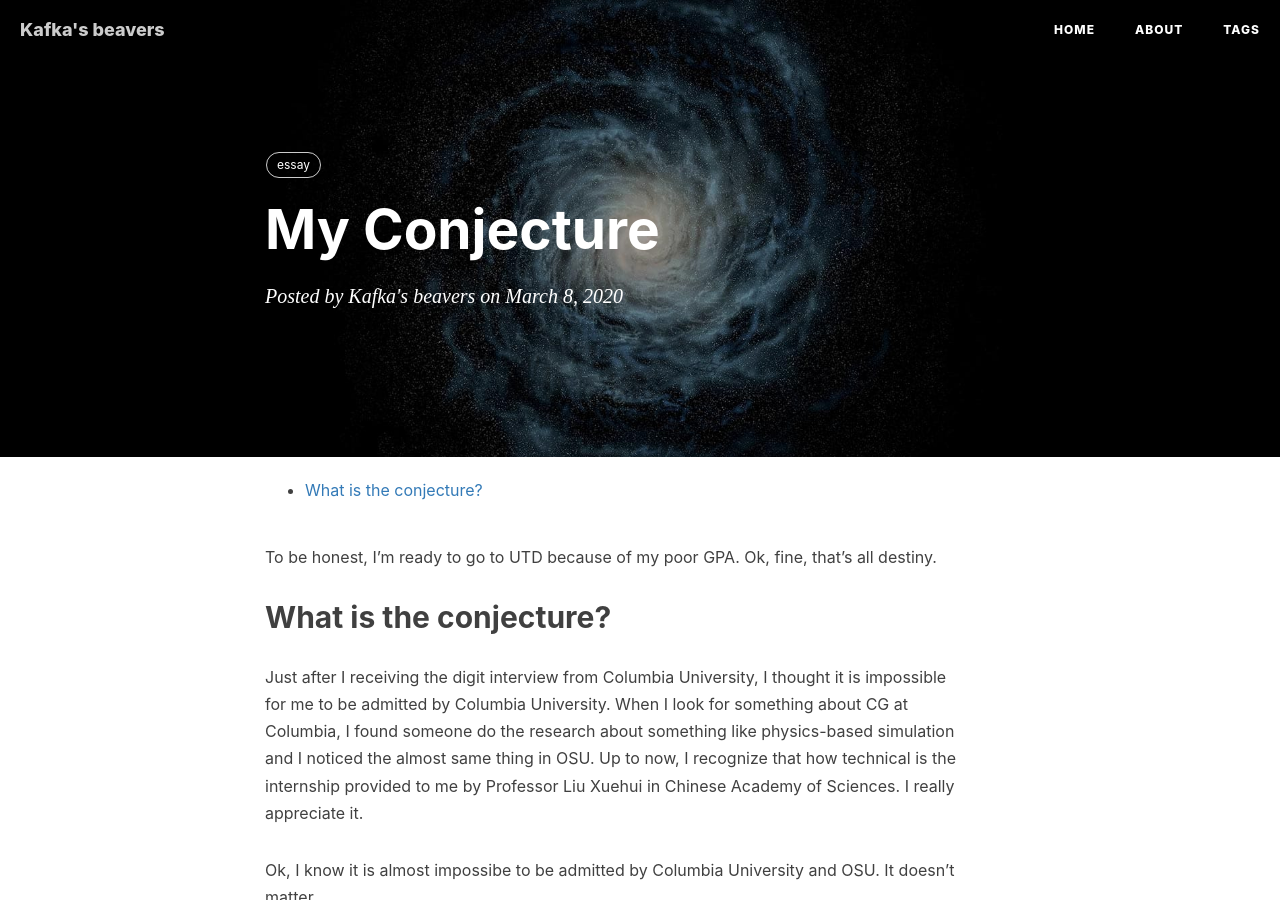
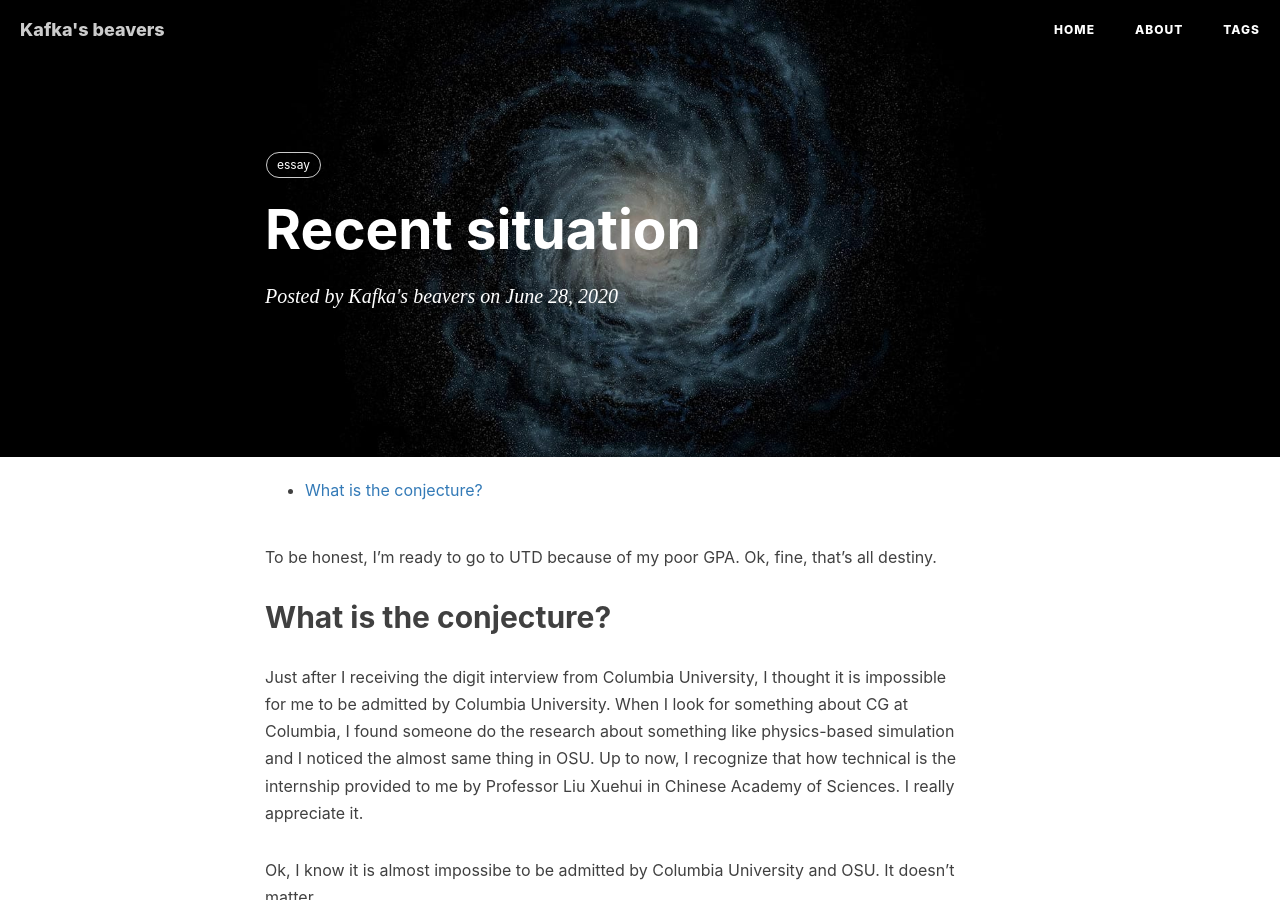
Before and after one commit to yuanzhenxia12138/yuanzhenxia12138.github.io, a Jekyll site: the page built from _posts/2020-06-28-my-conjecture.md, in a window 1280 px wide and 900 px high. Built offline with Jekyll 4.4.1, drawn with Linux system fonts in a browser that asks for light colours; nearby versions of some CDN libraries; library files that are not in the unit come from our copies; comment, search, counter and statistics services are not loaded.

Commit message:
Update and rename 2020-03-08-my-conjecture.md to 2020-06-28-my-conjecture.md

```diff
--- a/_posts/2020-03-08-my-conjecture.md
+++ b/_posts/2020-06-28-my-conjecture.md
@@ -1,7 +1,7 @@
 ---
 layout: post
-title:  "My Conjecture"
-date:   2020-03-08 00:50:54
+title:  "Recent situation"
+date:   2020-06-28 00:50:54
 categories: essay
 tags: essay
 ---
```
